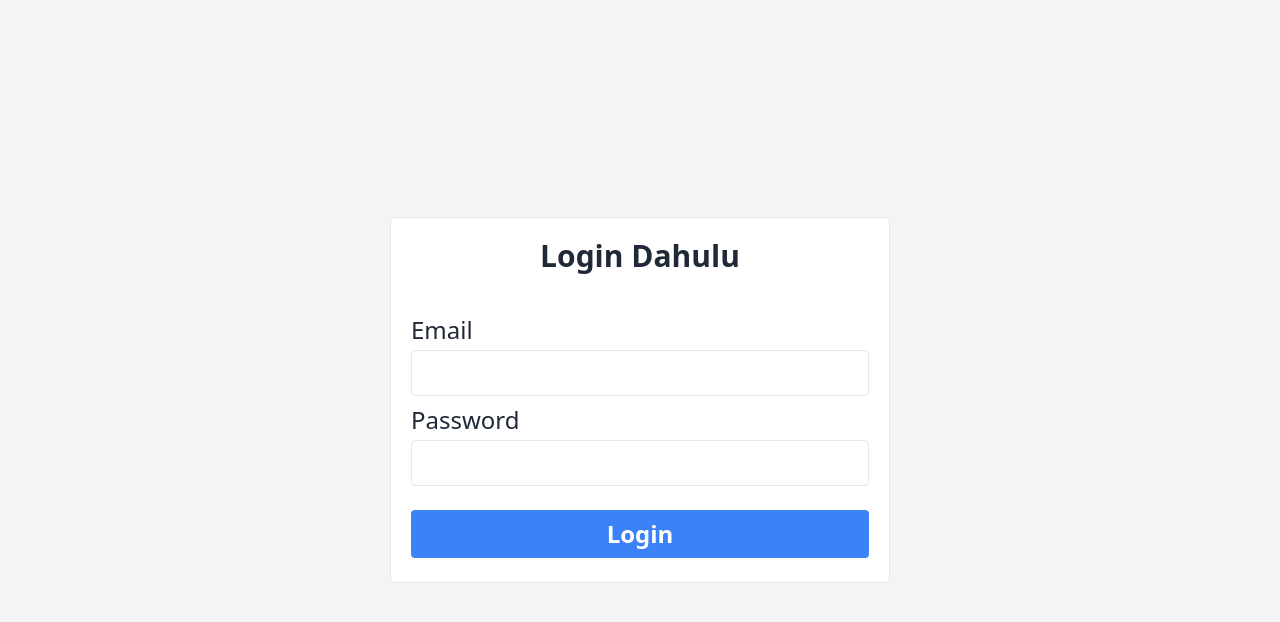
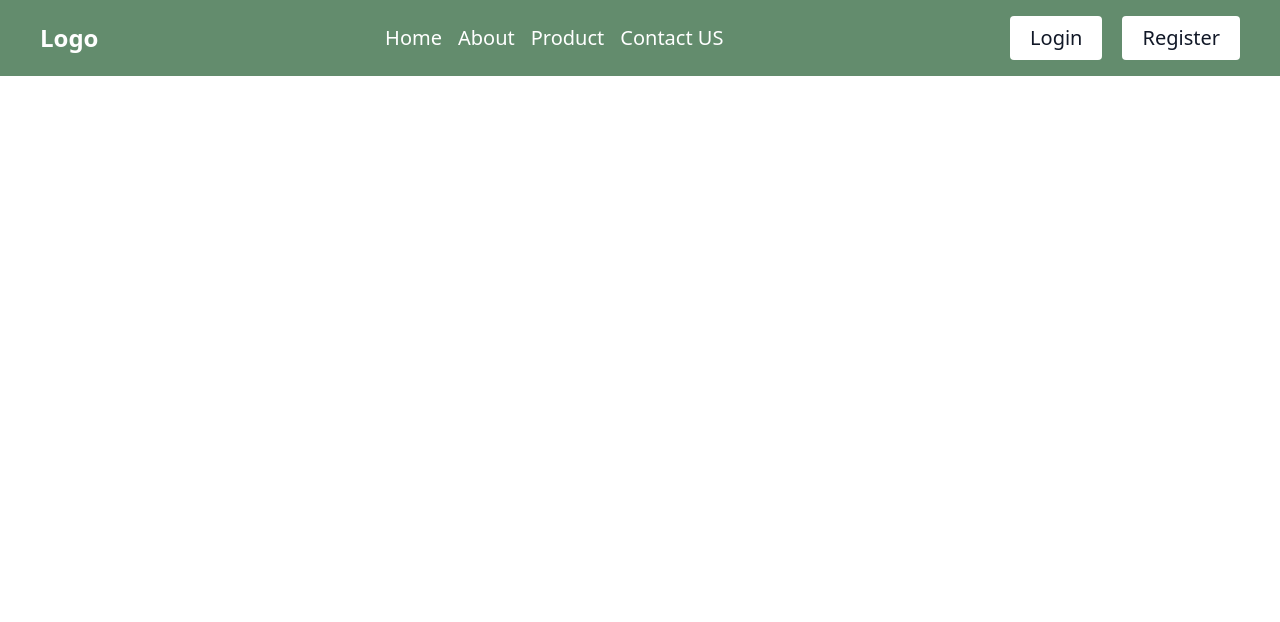
Before and after one commit to Robi-Nurhidayat/vue-tailwindcss-components-base, a Vue app: page / in a window 1280 px wide. Shown: the top 622 px of the page. Built offline with nearby package versions, Linux system fonts and the light colour scheme.

Commit message:
make component navbar

```diff
--- a/src/App.vue
+++ b/src/App.vue
@@ -1,12 +1,14 @@
 <script setup>
 
-import Login from './components/Login.vue';
+
+import Navbar from './components/Navbar.vue';
 
 
 </script>
 
 <template>
 
-<Login />
+
+<Navbar />
 
 </template>
--- /dev/null
+++ b/src/components/Navbar.vue
@@ -0,0 +1,34 @@
+<script setup></script>
+
+
+<template>
+
+<header>
+
+    <nav class="px-10 py-4 bg-[#638C6D] flex justify-between items-center">
+
+        <!-- logo -->
+         <div>
+            <a href="#" class="text-2xl text-white font-bold">Logo</a>
+         </div>
+
+
+         <!-- nav links -->
+          <ul class="flex gap-x-4 text-xl text-white font-medium">
+            <li class="hover:text-gray-300"><a href="#">Home</a></li>
+            <li class="hover:text-gray-300"><a href="#">About</a></li>
+            <li class="hover:text-gray-300"><a href="#">Product</a></li>
+            <li class="hover:text-gray-300"><a href="#">Contact US</a></li>
+          </ul>
+
+          <!-- button login/register -->
+
+          <div class="flex items-center gap-x-5">
+            <a href="#" class="bg-white hover:bg-[#16404D] hover:text-white px-5 text-xl text-gray-900 font-medium rounded py-2">Login</a>
+            <a href="#" class="bg-white hover:bg-[#16404D] hover:text-white px-5 text-xl text-gray-900 font-medium rounded py-2">Register</a>
+          </div>
+    </nav>
+
+</header>
+
+</template>
```
